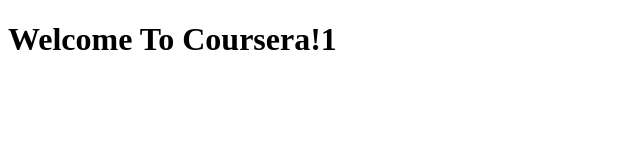
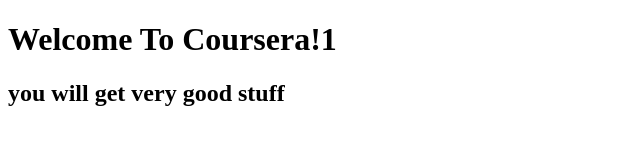
Before and after one commit to balkrishnaravada/Coursera-Test, a plain HTML site: page site/index.html in a window 1280 px wide. Shown: the whole page, without its empty margins (0-640 px from the left). Drawn offline with Linux system fonts and the light colour scheme.

Commit message:
Small change in site

```diff
--- a/site/index.html
+++ b/site/index.html
@@ -3,5 +3,6 @@
 <head><title>Coursera Site</title></head>
 <body>
   <h1>Welcome To Coursera!1</h1>
+  <h2> you will get very good stuff</h2>
 </body>
 </html>
```
